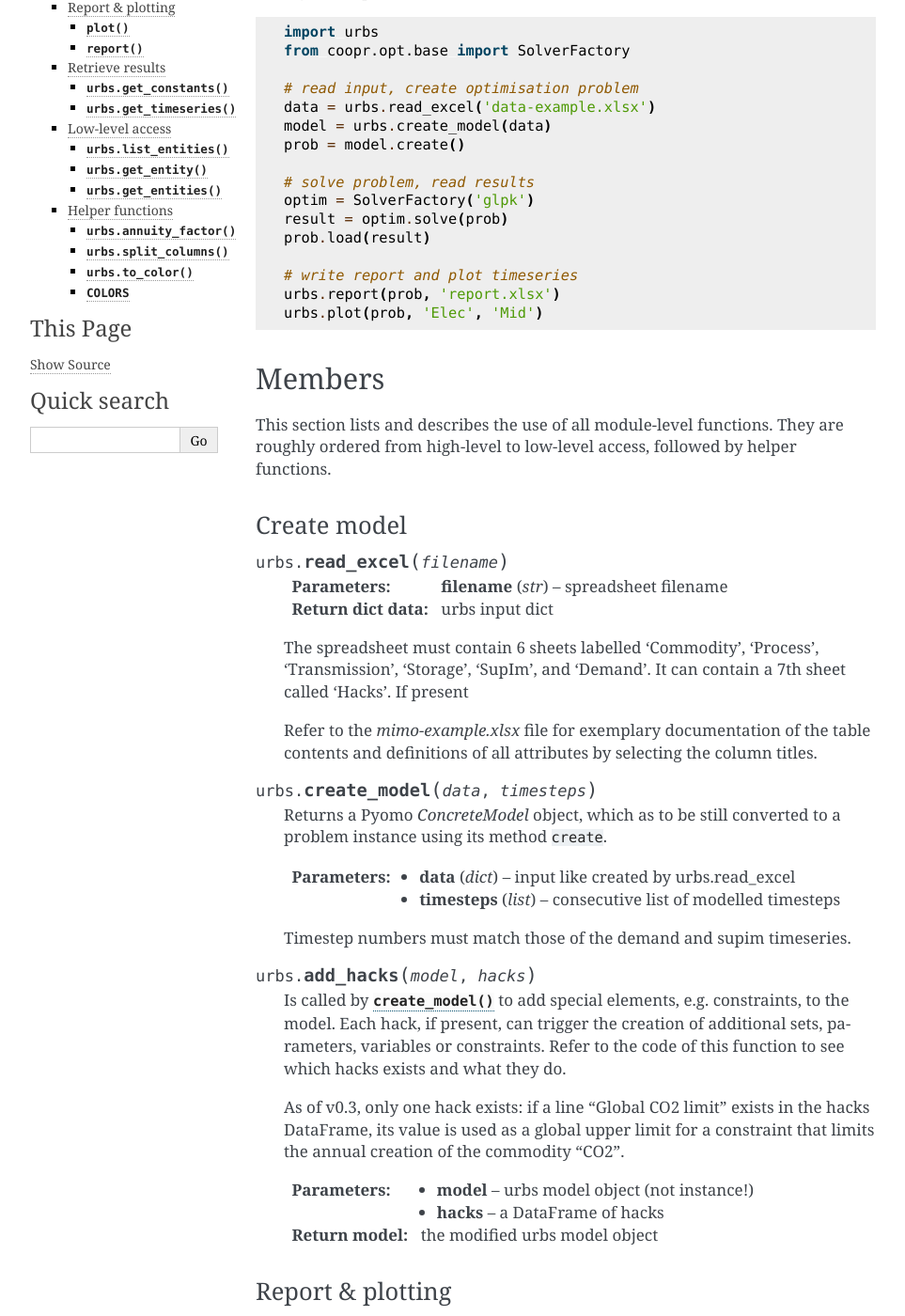
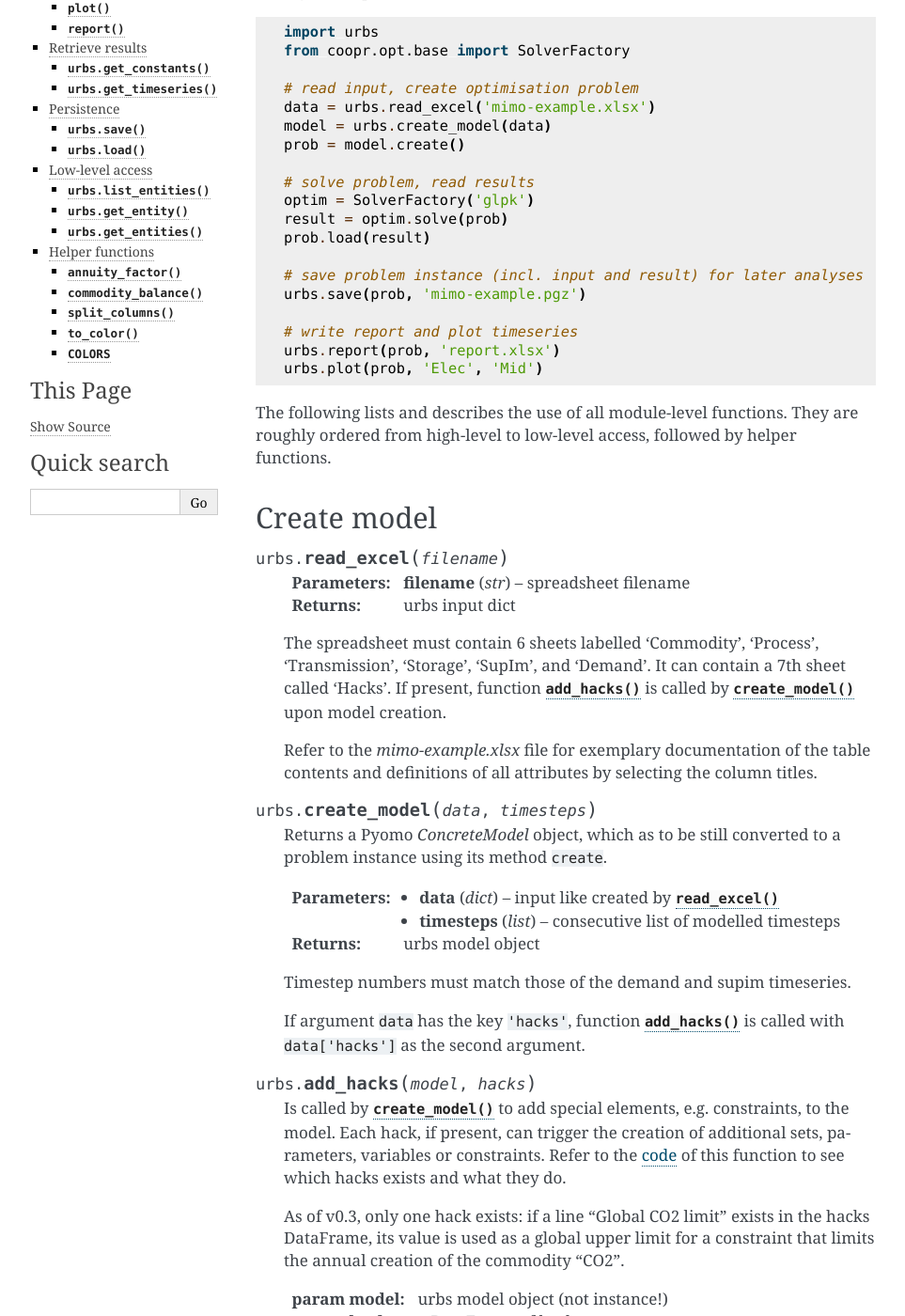
Before and after one commit to tum-ens/urbs, a Sphinx documentation site: the page built from doc/api.rst, in a window 1280 px wide and 1400 px high, scrolled down 247 px. Shown: the whole window at 94% size, without its empty margins (148-1111 px from the left). Built offline with Sphinx 7.4.7, drawn with Linux system fonts in a browser that asks for light colours; some of the changed text lies outside the part shown.

Commit message:
added API docs for urbs.save and urbs.load

```diff
--- a/doc/api.rst
+++ b/doc/api.rst
@@ -1,10 +1,10 @@
 .. module:: urbs
 
 urbs.py module description
-==========================
+--------------------------
 
 Overview
---------
+^^^^^^^^
 
 The following is a minimum "hello world" script that shows the life cycle of
 the optimization object `prob`, and how the various :mod:`urbs` module
@@ -14,7 +14,7 @@
     from coopr.opt.base import SolverFactory
 
     # read input, create optimisation problem
-    data = urbs.read_excel('data-example.xlsx')
+    data = urbs.read_excel('mimo-example.xlsx')
     model = urbs.create_model(data)
     prob = model.create()
 
@@ -23,14 +23,14 @@
     result = optim.solve(prob)
     prob.load(result)
 
+    # save problem instance (incl. input and result) for later analyses
+    urbs.save(prob, 'mimo-example.pgz')
+
     # write report and plot timeseries
     urbs.report(prob, 'report.xlsx')
     urbs.plot(prob, 'Elec', 'Mid')
 
-Members
--------
-
-This section lists and describes the use of all module-level functions. They
+The following lists and describes the use of all module-level functions. They
 are roughly ordered from high-level to low-level access, followed by helper
 functions.
 
@@ -40,11 +40,12 @@
 .. function:: read_excel(filename)
 
   :param str filename: spreadsheet filename
-  :return dict data: urbs input dict
+  :return: urbs input dict
 
   The spreadsheet must contain 6 sheets labelled 'Commodity', 'Process',
   'Transmission', 'Storage', 'SupIm', and 'Demand'. It can contain a 7th sheet
-  called 'Hacks'. If present
+  called 'Hacks'. If present, function :func:`add_hacks` is called by
+  :func:`create_model` upon model creation.
 
   Refer to the `mimo-example.xlsx` file for exemplary documentation of the
   table contents and definitions of all attributes by selecting the column
@@ -56,27 +57,34 @@
   Returns a Pyomo `ConcreteModel` object, which as to be still converted to a
   problem instance using its method ``create``.
 
-  :param dict data: input like created by urbs.read_excel
+  :param dict data: input like created by :func:`read_excel`
   :param list timesteps: consecutive list of modelled timesteps
 
+  :return: urbs model object
+
   Timestep numbers must match those of the demand and supim timeseries.
+
+  If argument ``data`` has the key ``'hacks'``, function :func:`add_hacks` is
+  called with ``data['hacks']`` as the second argument.
 
 
 .. function:: add_hacks(model, hacks)
 
-  Is called by :func:`create_model` to add special elements, e.g. constraints,
-  to the model. Each hack, if present, can trigger the creation of additional
-  sets, parameters, variables or constraints. Refer to the code of this
-  function to see which hacks exists and what they do.
+    Is called by :func:`create_model` to add special elements, e.g.
+    constraints, to the model. Each hack, if present, can trigger the creation
+    of additional sets, parameters, variables or constraints. Refer to the
+    `code`__ of this function to see which hacks exists and what they do.
 
-  As of v0.3, only one hack exists: if a line "Global CO2 limit" exists in the
-  hacks DataFrame, its value is used as a global upper limit for a constraint
-  that limits the annual creation of the commodity "CO2".
+.. __: https://github.com/tum-ens/urbs/blob/master/urbs.py#L798-L824
 
-  :param model: urbs model object (not instance!)
-  :param hacks: a DataFrame of hacks
+    As of v0.3, only one hack exists: if a line "Global CO2 limit" exists in
+    the hacks DataFrame, its value is used as a global upper limit for a
+    constraint that limits the annual creation of the commodity "CO2".
 
-  :return model: the modified urbs model object
+    :param model: urbs model object (not instance!)
+    :param hacks: a DataFrame of hacks
+
+    :return model: the modified urbs model object
 
 
 Report & plotting
@@ -87,22 +95,22 @@
 
 .. function:: plot(prob, com, sit, [timesteps=None])
 
-  :param prob: urbs model instance
-  :param str com: commodity name to plot
-  :param str sit: site name to plot
-  :param list timesteps: timesteps to plot, default: all
+    :param prob: urbs model instance
+    :param str com: commodity name to plot
+    :param str sit: site name to plot
+    :param list timesteps: timesteps to plot, default: all
 
-  :return fig: matplotlib figure handle
+    :return fig: matplotlib figure handle
 
 
 .. function:: report(prob, filename, commodities, sites)
 
-  Write optimisation result summary to spreadsheet
+    Write optimisation result summary to spreadsheet.
 
-  :param prob: urbs model instance
-  :param str filename: spreadsheet filename, will be overwritten if exists
-  :param list commodities: list of commodities for which to output timeseries
-  :param list sites: list sites for which to output timeseries
+    :param prob: urbs model instance
+    :param str filename: spreadsheet filename, will be overwritten if exists
+    :param list commodities: list of commodities for which to output timeseries
+    :param list sites: list sites for which to output timeseries
 
 
 .. _medium-level-functions:
@@ -121,7 +129,7 @@
 
   :param prob: urbs model instance
 
-  :return tuple constants: costs, process, transmission, storage and emissions
+  :return: tuple of constants (costs, process, transmission, storage)
 
 
 .. function:: urbs.get_timeseries(prob, com, sit, timesteps=None)
@@ -129,10 +137,57 @@
   Return DataFrames of all timeseries referring to a given commodity and site
 
   :param prob: urbs model instance
-  :param str com: commodity name to plot
-  :param str sit: site name to plot
-  :param list timesteps: timesteps to plot, default: all
+  :param str com: commodity name
+  :param str sit: site name
+  :param list timesteps: timesteps, default: all modelled timesteps
 
+  :return: tuple of timeseries (created, consumed, storage, imported, exported)
+    tuple of DataFrames timeseries. These are:
+
+        * created: timeseries of commodity creation, including stock source
+        * consumed: timeseries of commodity consumption, including demand
+        * storage: timeseries of commodity storage (level, stored, retrieved)
+        * imported: timeseries of commodity import (by site)
+        * exported: timeseries of commodity export (by site)
+
+
+Persistence
+^^^^^^^^^^^
+
+To store valuable results for later analysis, or cross-scenario comparisons
+weeks after the original run, saving a problem instance with loaded results
+makes it possible to use one's comparison scripts without having to solve the
+optimisation problem again. Simply :func:`load` the previously :func:`save`d
+object with these functions:
+
+.. function:: urbs.save(prob, filename)
+
+    Save rivus model instance to a gzip'ed pickle file
+
+    `Pickle <https://docs.python.org/2/library/pickle.html>`_ is the standard
+    Python way of serializing and de-serializing Python objects. By using it,
+    saving any object, in case of this function a Pyomo ConcreteModel, becomes
+    a twoliner.
+
+    `GZip <https://docs.python.org/2/library/gzip.html>`_ is a standard Python
+    compression library that is used to transparently compress the pickle file
+    further.
+
+    It is used over the possibly more compact bzip2 compression due to the
+    lower runtime. Source: <http://stackoverflow.com/a/18475192/2375855>
+
+    :param prob: a rivus model instance
+    :param str filename: pickle file to be written
+
+    :return: nothing
+
+.. function:: urbs.load(filename)
+
+    Load a rivus model instance from a gzip'ed pickle file
+
+    :param str filename: pickle file
+
+    :return prob: the unpickled rivus model instance
 
 Low-level access
 ^^^^^^^^^^^^^^^^
@@ -161,13 +216,14 @@
 
   :return: DataFrame with values entities in columns
 
-  .. note:: only call for entities with identical domains (can be
-    checked with :func:`list_entities`)
+  Only call ``get_entities`` for entities that share identical
+  domains. This can be checked with :func:`list_entities`. For example,
+  variable ``cap_pro`` naturally has the same domain as ``cap_pro_new``.
 
 Helper functions
 ^^^^^^^^^^^^^^^^
 
-.. function:: urbs.annuity_factor
+.. function:: annuity_factor
 
   Annuity factor formula.
 
@@ -209,14 +265,14 @@
   :return: a MultiIndex corresponding to input, with levels split at separator
 
 
-.. function:: urbs.to_color(obj=None)
+.. function:: to_color(obj=None)
 
   Assign a deterministic pseudo-random color to argument.
 
   If :data:`COLORS[obj] <COLORS>` is set, return that. Otherwise, create a
-  deterministically random color from the `` hash(obj)`` representation
-  string. For strings, this value depends only on the string content, so that
-  same strings always yield the same color.
+  deterministically random color from the :func:`hash` of that object. For
+  strings, this value depends only on the string content, so that identical
+  strings always yield the same color.
 
   :param obj: any hashable object
 
@@ -224,8 +280,8 @@
 
 .. data:: COLORS
 
-  Dictionary of process and site colors. Colors are stored as `(r,g,b)`
-  tuples in range `0-255`. To retrieve a color in a form usable with
+  :class:`dict` of process and site colors. Colors are stored as `(r,g,b)`
+  tuples in range `0-255` each. To retrieve a color in a form usable with
   matplotlib, used the helper function :func:`to_color`.
 
   This snippet from the  example script `runme.py` shows how to add custom
```
Also changed, not shown: other parts of doc/api.rst (+2 -2 lines).
